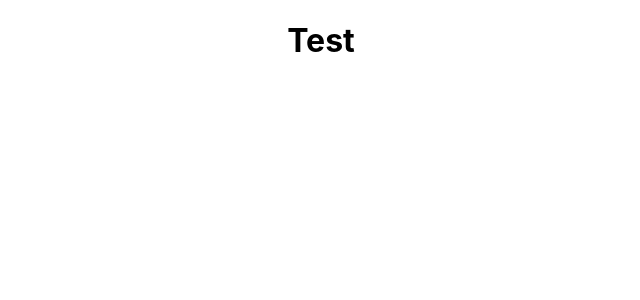
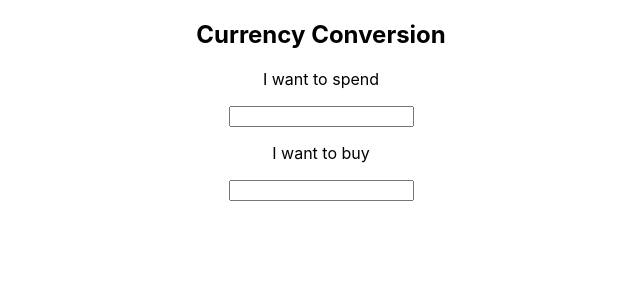
Before and after one commit to gtr32x/ConversionDisplay, a React (Create React App) app: page / in a window 1280 px wide. Shown: the top 300 px of the page, without its empty margins (319-959 px from the left). Built offline with nearby package versions, Linux system fonts and the light colour scheme.

Commit message:
General layout of the conversion display

```diff
--- a/src/App.js
+++ b/src/App.js
@@ -1,10 +1,47 @@
 import logo from './logo.svg';
 import './App.css';
+import React, { Component } from "react"
+
+const currencies = [
+  "ETH",
+  "USD",
+  "BTC"
+];
+
+class CurrencySelector extends React.Component {
+  constructor(){
+    super();
+  }
+
+  render() {
+    const items = currencies.map((currency) =>
+      <a href="">{currency}</a>
+    );
+    return (
+      <div className="CurrencySelector">
+        {items}
+      </div>
+    );
+  }
+}
+
+function CurrencyInput(props) {
+  return (
+    <div className="CurrenyInput">
+      <input type="text" />
+      <CurrencySelector />
+    </div>
+  );
+}
 
 function ConversionDisplay(props) {
   return (
     <div className="ConversionDisplay">
-      <h1>Test</h1>
+      <h2>Currency Conversion</h2>
+      <p>I want to spend</p>
+      <input type="text" />
+      <p>I want to buy</p>
+      <input type="text" />
     </div>
   );
 }
```
